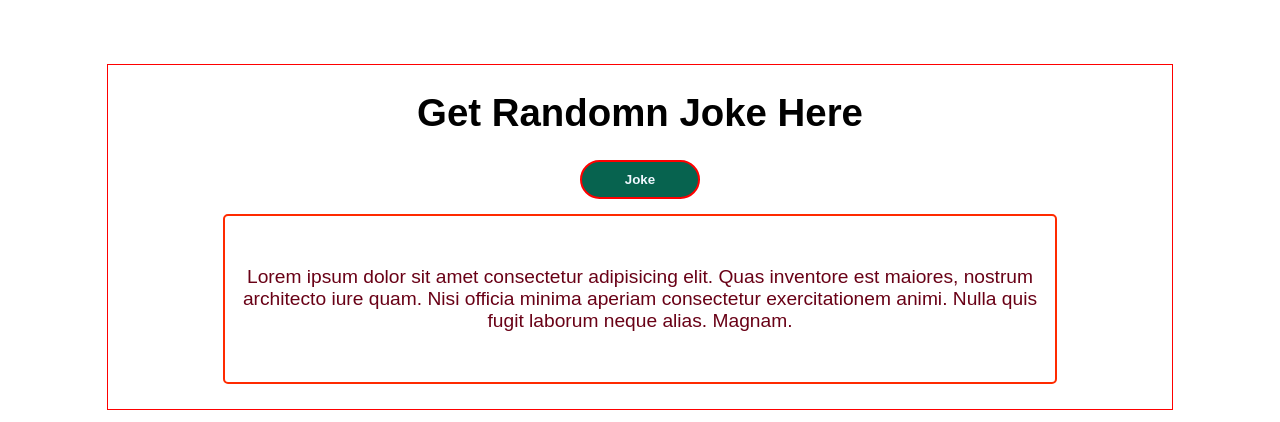
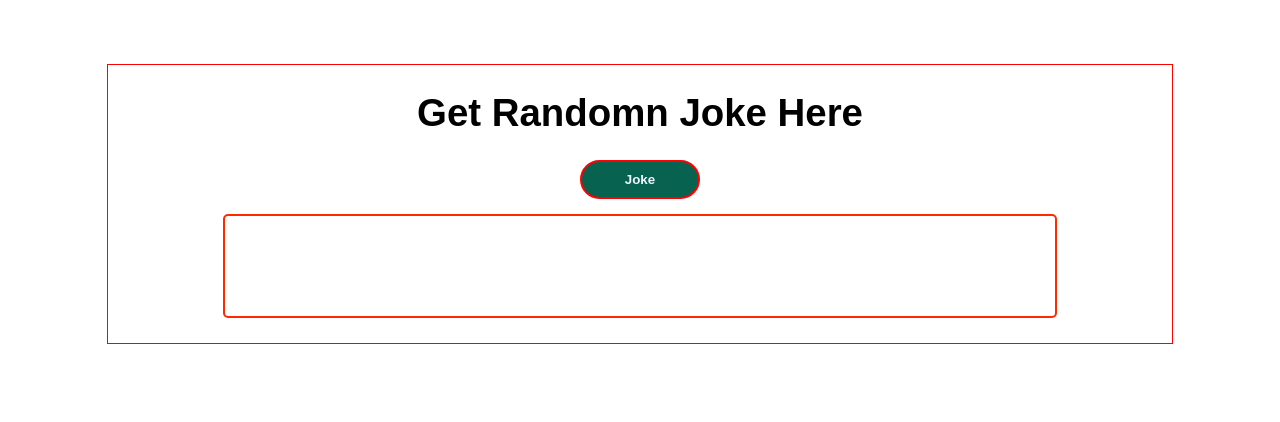
Before and after one commit to Kumarswamy-palakuri/Randomjoke, a plain HTML site: page index.html in a window 1280 px wide. Drawn offline with Linux system fonts and the light colour scheme.

Commit message:
Update index.html

```diff
--- a/index.html
+++ b/index.html
@@ -13,7 +13,7 @@
       <button onclick="joke()">Joke</button>
     </div>
     <div class="container-2">
-      <p id="jokes">Lorem ipsum dolor sit amet consectetur adipisicing elit. Quas inventore est maiores, nostrum architecto iure quam. Nisi officia minima aperiam consectetur exercitationem animi. Nulla quis fugit laborum neque alias. Magnam.</p>
+      <p id="jokes"></p>
     </div>
   </div>
   <script src="script.js"></script>
```
